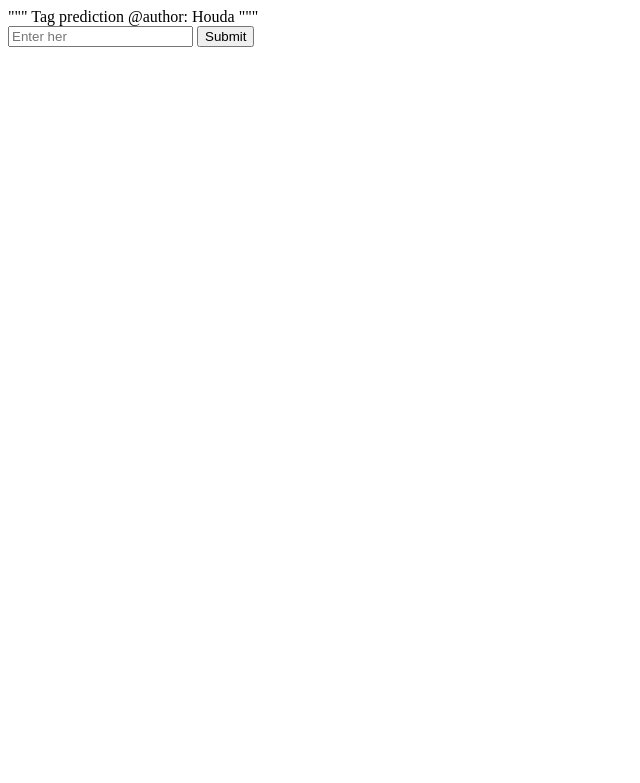
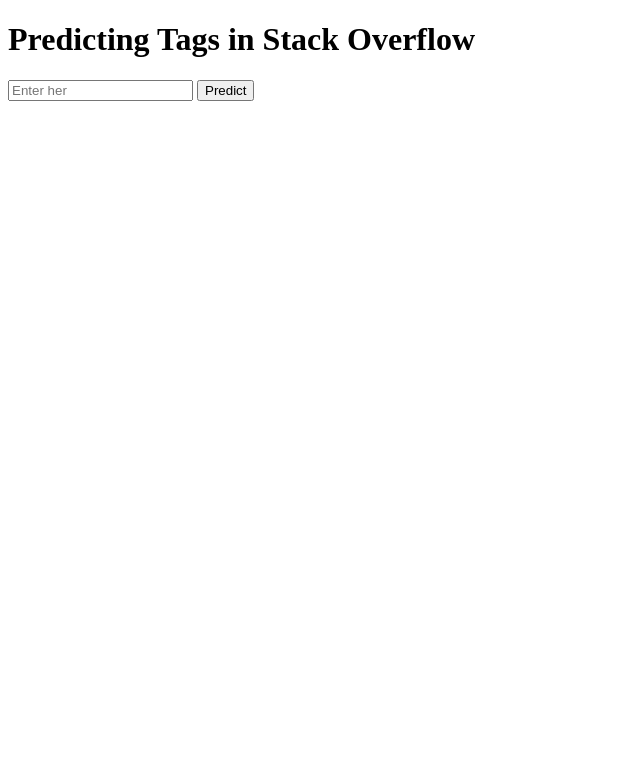
Before and after one commit to HoudCa/TagPredNew, a Flask app: page / in a window 1280 px wide. Shown: the top 783 px of the page, without its empty margins (0-640 px from the left). Run offline with Flask 2, Linux system fonts and the light colour scheme.

Commit message:
Update index.html

```diff
--- a/templates/index.html
+++ b/templates/index.html
@@ -1,27 +1,31 @@
-"""
-Tag prediction
-
-@author: Houda
-"""
-
 <!DOCTYPE html>
 <html>
    <head>
+     <meta charset="UTF-8">
+
      <title>
      Tag prediction
      </title>
+     <link href='https://fonts.googleapis.com/css?family=Pacifico' rel='stylesheet' type='text/css'>
+<link href='https://fonts.googleapis.com/css?family=Arimo' rel='stylesheet' type='text/css'>
+<link href='https://fonts.googleapis.com/css?family=Hind:300' rel='stylesheet' type='text/css'>
+<link href='https://fonts.googleapis.com/css?family=Open+Sans+Condensed:300' rel='stylesheet' type='text/css'>
    </head>
+
    <body>
+    <div class="login">
+           <h1> Predicting Tags in Stack Overflow </h1>
      <form action = "/tag_pred" method="POST">
         <input type="text" name="Question" placeholder="Enter her"/>
-        <input type="submit"  value="Submit"/>
+        <!-- <input type="submit"  value="Submit"/> -->
+        <button type="submit" class="btn btn-primary btn-block btn-large">Predict</button>
      </form>
      <p>
         {{ tags_prediction }}
 
      </p>
 
-
+    </div>
    </body>
 
 
```
